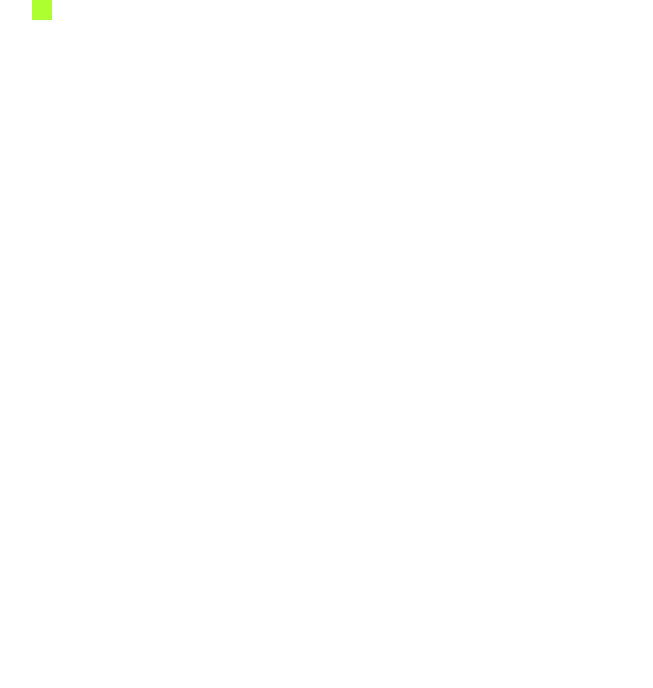
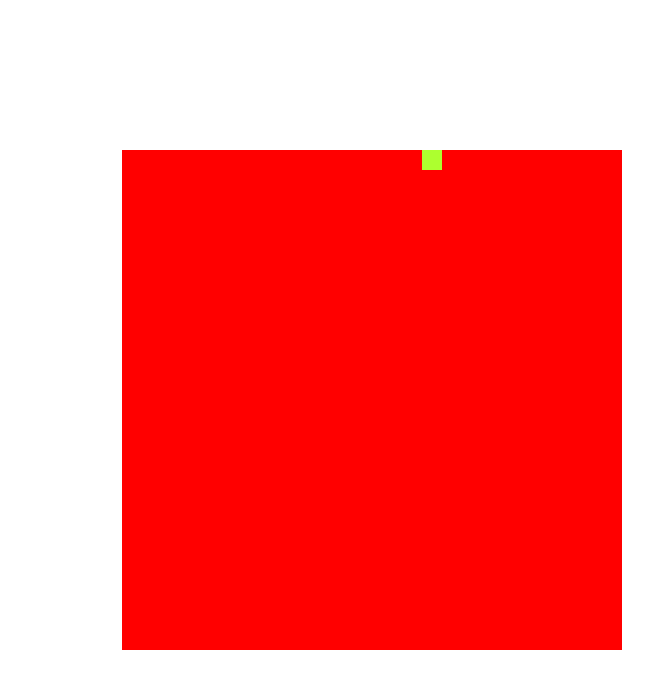
Before and after one commit to Lnola/snake-game, a Vue app: page / in a window 1280 px wide. Shown: the top 688 px of the page, without its empty margins (268-921 px from the left). Built offline with nearby package versions, Linux system fonts and the light colour scheme.

Commit message:
:lipstick: Add a game container box

```diff
--- a/src/App.vue
+++ b/src/App.vue
@@ -1,5 +1,11 @@
 <template>
-  <StyledSnakeChunk v-for="_ in Array(level)" :top="topInPx" :left="leftInPx" />
+  <StyledGameBox>
+    <StyledSnakeChunk
+      v-for="_ in Array(level)"
+      :top="topInPx"
+      :left="leftInPx"
+    />
+  </StyledGameBox>
 </template>
 
 <script lang="ts" setup>
@@ -7,7 +13,11 @@ import { onBeforeUnmount, onMounted, ref } from 'vue';
 import styled, { css, BaseProps } from '@/plugins/emotion';
 import { useDirection, useMovable } from '@/composables';
 import { Nullable } from '@/types/utils';
-import { MOVEMENT_SPEED } from '@/constants/game-rules';
+import {
+  MOVEMENT_SPEED,
+  GAME_BOX_WIDTH,
+  GAME_BOX_HEIGHT,
+} from '@/constants/game-rules';
 
 const level = ref(1);
 
@@ -27,6 +37,15 @@ onBeforeUnmount(() => {
 </script>
 
 <script lang="ts">
+const StyledGameBox = styled.div(
+  () => css`
+    width: ${GAME_BOX_WIDTH}px;
+    height: ${GAME_BOX_HEIGHT}px;
+    background-color: red;
+    position: relative;
+  `,
+);
+
 type StyledSnakeChunk = BaseProps & { top: string; left: string };
 const StyledSnakeChunk = styled.span(
   ({ top, left }: StyledSnakeChunk) => css`
```
